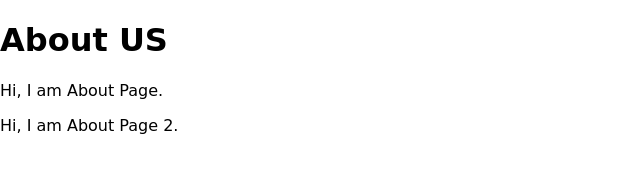
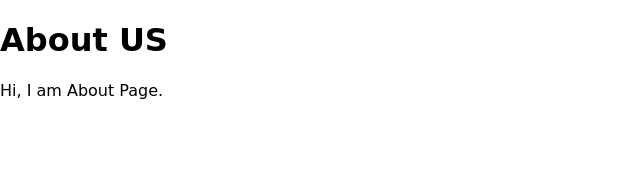
Before and after one commit to procodrr/learning-git, a plain HTML site: page about.html in a window 1280 px wide. Shown: the whole page, without its empty margins (0-640 px from the left). Drawn offline with Linux system fonts and the light colour scheme.

Commit message:
remove para

```diff
--- a/about.html
+++ b/about.html
@@ -10,6 +10,5 @@
 <body>
     <h1>About US</h1>
     <p>Hi, I am About Page.</p>
-    <p>Hi, I am About Page 2.</p>
 </body>
 </html>
```
